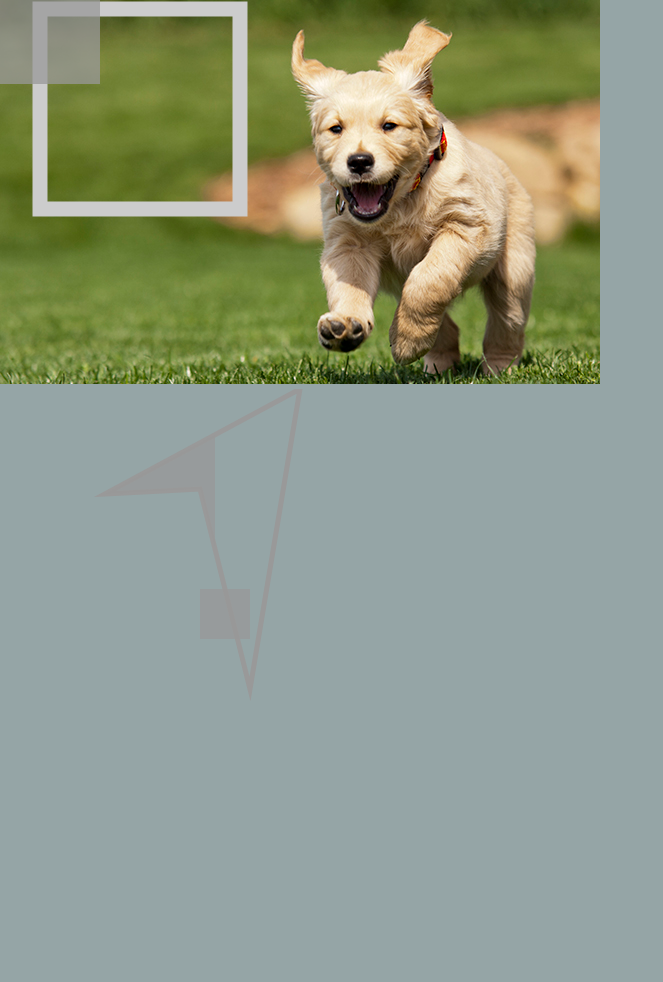
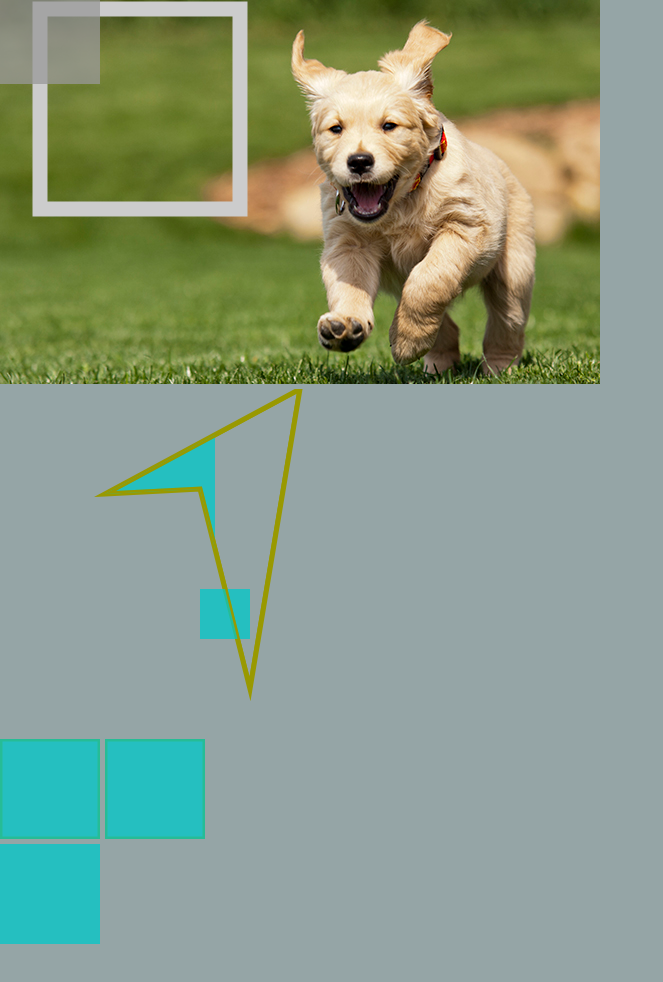
Before and after one commit to danieladelvos/pluralsight-html5-fundamentals, a website: page canvas.html in a window 1280 px wide. Shown: the part 1246-2228 px from the top of the page, without its empty margins (0-663 px from the left). Before the commit the page ends 2040 px from the top, so only its background shows below. Drawn offline with nearby package versions, Linux system fonts and the light colour scheme.

Commit message:
canvas clipping non-contiguous areas

```diff
--- a/canvas.html
+++ b/canvas.html
@@ -26,7 +26,7 @@
   </section>
 
   <section>
-    <canvas id="canvas-clear-clipping" width="600" height="400"></canvas>
+    <canvas id="canvas-clear-clipping" width="1200" height="800"></canvas>
   </section>
 
   <script src="js/canvas.js"></script>
--- a/js/canvas-clear-clipping-areas.js
+++ b/js/canvas-clear-clipping-areas.js
@@ -3,8 +3,8 @@ document.addEventListener('DOMContentLoaded', function(e) {
   var context = canvas.getContext('2d');
   var width = canvas.width, height = canvas.height;
 
-  context.fillStyle = 'rgba(153, 153, 153, 0.75)';
-  context.strokeStyle = '#999999';
+  context.fillStyle = 'rgba(0, 200, 200, 0.75)';
+  context.strokeStyle = '#999900';
   context.lineWidth = 5;
   context.lineCap = 'round';
 
@@ -28,6 +28,22 @@ document.addEventListener('DOMContentLoaded', function(e) {
 
   context.restore();
 
+  context.save();
+
   context.fillRect(200, 200, 50, 50);
 
+  context.rect(0, 350, 100, 100);
+  context.rect(105, 350, 100, 100);
+
+  context.clip();
+
+  context.stroke();
+
+  context.fillRect(0, 350, 300, 300);
+
+  context.restore();
+
+  context.fillRect(0, 455, 100, 100);
+
+
 });
```
